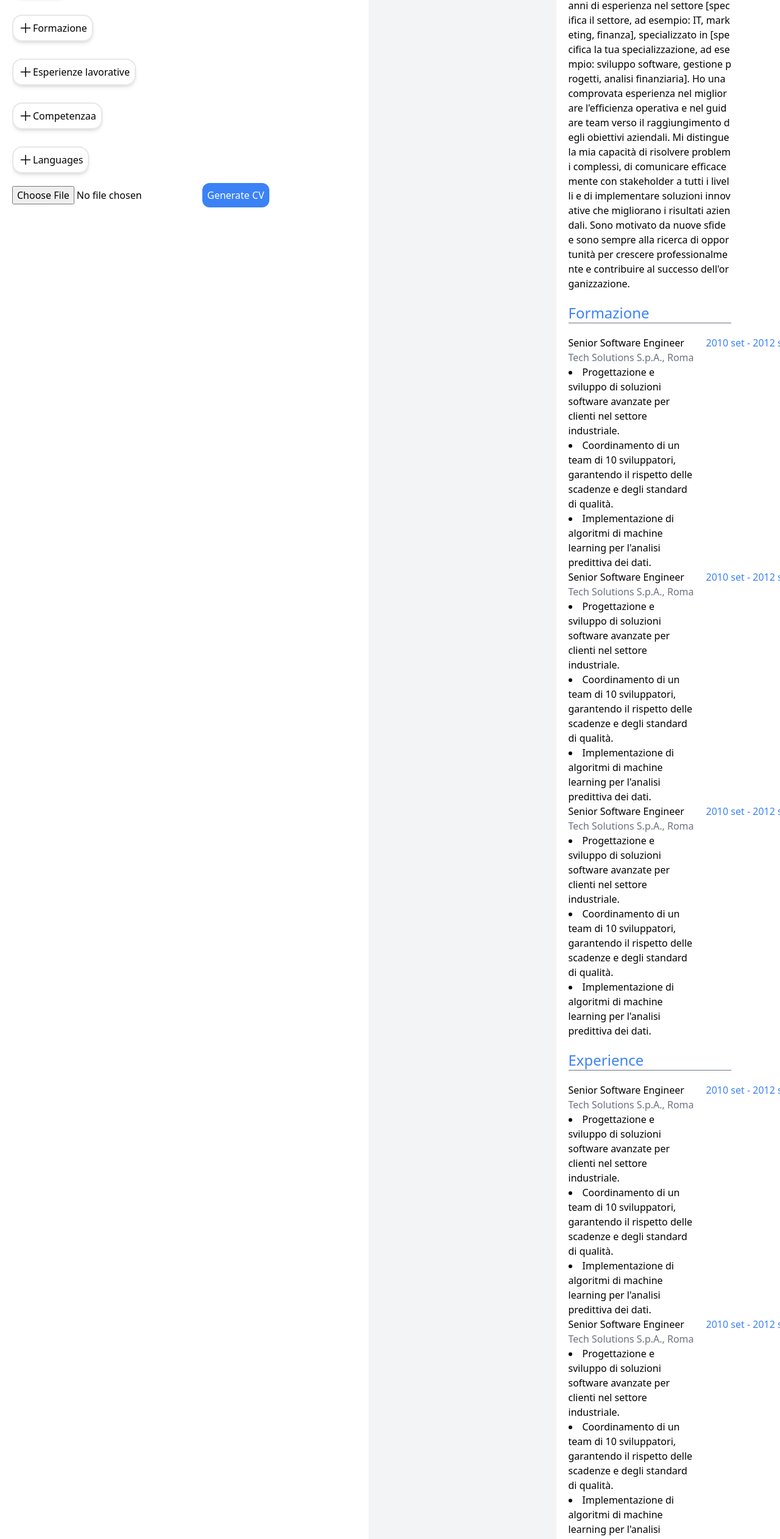
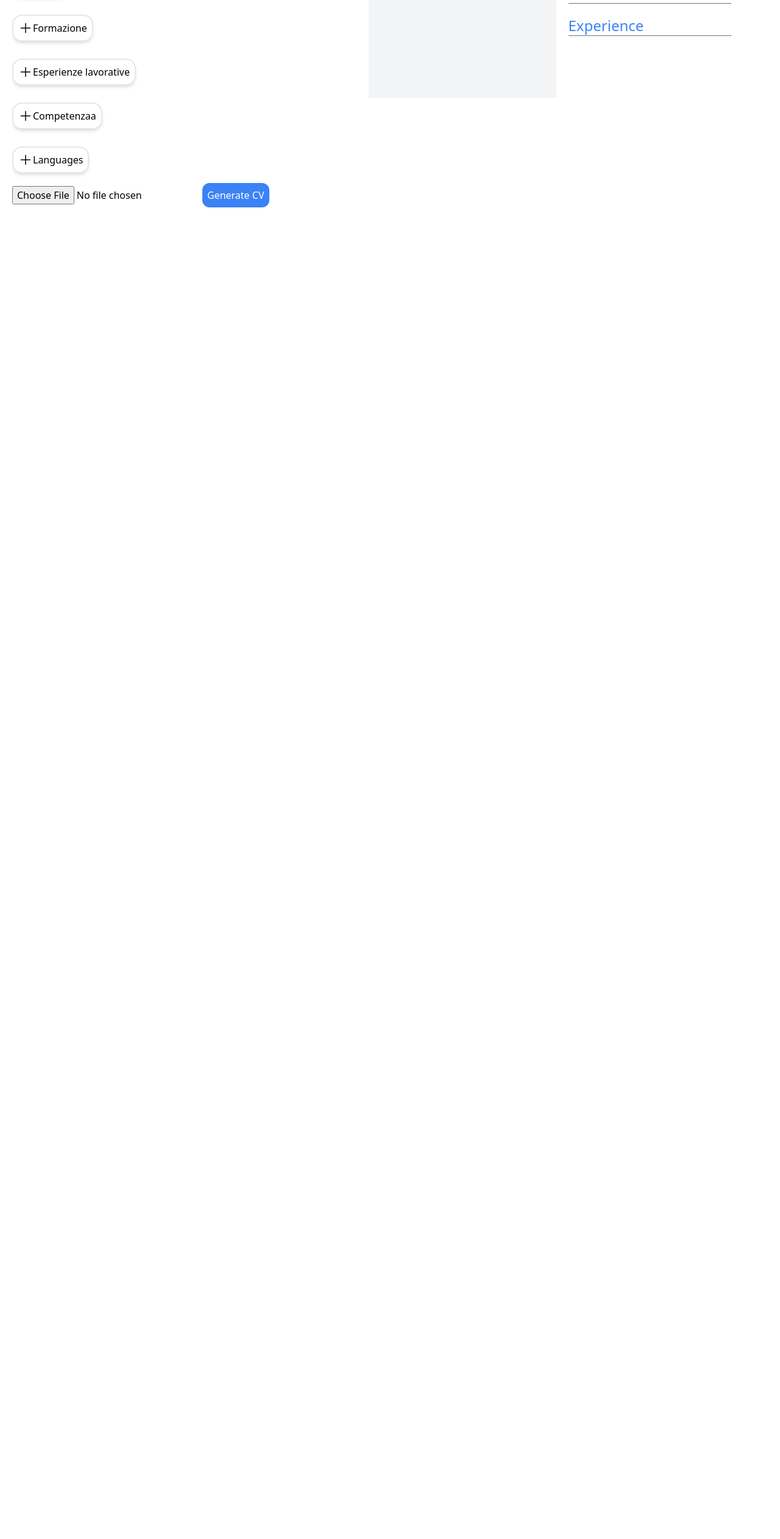
Before and after one commit to aivaneezy1/mensa, a Next.js app: page /create-cv in a window 1280 px wide. Shown: the part 256-2779 px from the top of the page at 61% size. After the commit the page ends 856 px from the top, so only its background shows below. Built offline with nearby package versions, Linux system fonts and the light colour scheme; what @react-pdf/renderer would draw is missing.

Commit message:
Finished the card component. Just need to modify the css styling

```diff
--- a/app/components/BgProfesisonale.jsx
+++ b/app/components/BgProfesisonale.jsx
@@ -102,6 +102,8 @@ const BgProfesisonale = (props) => {
     // Set state with generated years on component mount
     setYears(generateYears());
   }, []);
+
+  console.log("form", props.dataFieldList)
 
   return (
     <>
--- a/app/components/Card.jsx
+++ b/app/components/Card.jsx
@@ -31,7 +31,8 @@ const Card = (props) => {
     <div className="grid grid-cols-1 md:grid-cols-2  p-10 ">
       <div
         className={` ${
-          hasPersonalData ? "border-r border-gray-500 border-solid" : ""} bg-gray-100 `}
+          hasPersonalData ? "border-r border-gray-500 border-solid" : ""
+        } bg-gray-100 `}
       >
         <header className="flex flex-col p-5 gap-5">
           {hasPersonalData ? (
@@ -41,7 +42,6 @@ const Card = (props) => {
           ) : (
             ""
           )}
-
           {props.name ? (
             <div className="whitespace-normal">
               {datiPersonali(
@@ -411,113 +411,41 @@ const Card = (props) => {
               Profilo
             </h2>
             <p className=" break-words break-all  whitespace-normal">
-              Sono un professionista con oltre 10 anni di esperienza nel settore
-              [specifica il settore, ad esempio: IT, marketing, finanza],
-              specializzato in [specifica la tua specializzazione, ad esempio:
-              sviluppo software, gestione progetti, analisi finanziaria]. Ho una
-              comprovata esperienza nel migliorare l'efficienza operativa e nel
-              guidare team verso il raggiungimento degli obiettivi aziendali. Mi
-              distingue la mia capacità di risolvere problemi complessi, di
-              comunicare efficacemente con stakeholder a tutti i livelli e di
-              implementare soluzioni innovative che migliorano i risultati
-              aziendali. Sono motivato da nuove sfide e sono sempre alla ricerca
-              di opportunità per crescere professionalmente e contribuire al
-              successo dell'organizzazione.
+              {props.profileContent?.replace(/<\/?[^>]+(>|$)/g, "")}
             </p>
           </section>
         </div>
 
-        {/*Formazione */}
+        {/* Formazione */}
         <div className="my-5">
           <section>
-            <h2 className="text-blue-500 border-b border-gray-500 border-solid text-2xl mb-5  text-left">
+            <h2 className="text-blue-500 border-b border-gray-500 border-solid text-2xl mb-5 text-left">
               Formazione
             </h2>
 
-            <div className="flex justify-between gap-5">
+            {props.formDataFieldList.length > 0 &&
+              props.formDataFieldList.map((post, index) => (
+                <div key={index} className="flex justify-between gap-5 mb-5">
                   <div className="flex flex-col">
                     <h2 className="font-medium whitespace-nowrap">
-                  Senior Software Engineer
+                      {post.data}
                     </h2>
                     <p className="text-gray-500 whitespace-nowrap">
-                  Tech Solutions S.p.A., Roma
+                      {post.istitute}, {post.city}
                     </p>
-                <ul className="list-disc list-inside whitespace-normal">
-                  <li>
-                    Progettazione e sviluppo di soluzioni software avanzate per
-                    clienti nel settore industriale.
-                  </li>
-                  <li>
-                    Coordinamento di un team di 10 sviluppatori, garantendo il
-                    rispetto delle scadenze e degli standard di qualità.
-                  </li>
-                  <li>
-                    Implementazione di algoritmi di machine learning per
-                    l'analisi predittiva dei dati.
+                    <ul className="list-disc list-inside">
+                      <li className="whitespace-pre-line">
+                        {post.content
+                          ?.replace(/<\/?[^>]+(>|$)/g, "")
+                          .replace(/\./g, ".\u200B")}
                       </li>
                     </ul>
                   </div>
                   <p className="text-blue-500 whitespace-nowrap">
-                2010 set - 2012 set
+                    {post.dataInizioAnno} set - {post.dataFineAnno} set
                   </p>
                 </div>
-
-              <div className="flex justify-between gap-5">
-              <div className="flex flex-col">
-                <h2 className="font-medium whitespace-nowrap">
-                  Senior Software Engineer
-                </h2>
-                <p className="text-gray-500 whitespace-nowrap">
-                  Tech Solutions S.p.A., Roma
-                </p>
-                <ul className="list-disc list-inside whitespace-normal">
-                  <li>
-                    Progettazione e sviluppo di soluzioni software avanzate per
-                    clienti nel settore industriale.
-                  </li>
-                  <li>
-                    Coordinamento di un team di 10 sviluppatori, garantendo il
-                    rispetto delle scadenze e degli standard di qualità.
-                  </li>
-                  <li>
-                    Implementazione di algoritmi di machine learning per
-                    l'analisi predittiva dei dati.
-                  </li>
-                </ul>
-              </div>
-              <p className="text-blue-500 whitespace-nowrap">
-                2010 set - 2012 set
-              </p>
-            </div>
-
-
-             <div className="flex justify-between gap-5">
-              <div className="flex flex-col">
-                <h2 className="font-medium whitespace-nowrap">
-                  Senior Software Engineer
-                </h2>
-                <p className="text-gray-500 whitespace-nowrap">
-                  Tech Solutions S.p.A., Roma
-                </p>
-                <ul className="list-disc list-inside whitespace-normal">
-                  <li>
-                    Progettazione e sviluppo di soluzioni software avanzate per
-                    clienti nel settore industriale.
-                  </li>
-                  <li>
-                    Coordinamento di un team di 10 sviluppatori, garantendo il
-                    rispetto delle scadenze e degli standard di qualità.
-                  </li>
-                  <li>
-                    Implementazione di algoritmi di machine learning per
-                    l'analisi predittiva dei dati.
-                  </li>
-                </ul>
-              </div>
-              <p className="text-blue-500 whitespace-nowrap">
-                2010 set - 2012 set
-              </p>
-            </div>
+              ))}
           </section>
         </div>
 
@@ -527,62 +455,25 @@ const Card = (props) => {
             <h2 className="text-blue-500 border-b border-gray-500 border-solid text-2xl mb-5 text-left">
               Experience
             </h2>
-            <div className="flex justify-between gap-5">
-              <div className="flex flex-col">
+            {props.exprDataFieldList.length > 0 &&
+              props.exprDataFieldList.map((post, index) => (
+                <div key={index} className="flex justify-between  gap-5 mb-5">
+                  <div className="flex flex-col ">
                     <h2 className="font-medium whitespace-nowrap">
-                  Senior Software Engineer
+                      {post.data}
                     </h2>
                     <p className="text-gray-500 whitespace-nowrap">
-                  Tech Solutions S.p.A., Roma
+                      {post.istitute}, {post.city}
                     </p>
                     <ul className="list-disc list-inside whitespace-normal">
-                  <li>
-                    Progettazione e sviluppo di soluzioni software avanzate per
-                    clienti nel settore industriale.
-                  </li>
-                  <li>
-                    Coordinamento di un team di 10 sviluppatori, garantendo il
-                    rispetto delle scadenze e degli standard di qualità.
-                  </li>
-                  <li>
-                    Implementazione di algoritmi di machine learning per
-                    l'analisi predittiva dei dati.
-                  </li>
+                      <li>{post.content?.replace(/<\/?[^>]+(>|$)/g, "")}</li>
                     </ul>
                   </div>
                   <p className="text-blue-500 whitespace-nowrap">
-                2010 set - 2012 set
+                    {post.dataInizioAnno} set - {post.dataFineAnno} set
                   </p>
                 </div>
-
-
-             <div className="flex justify-between gap-5">
-              <div className="flex flex-col">
-                <h2 className="font-medium whitespace-nowrap">
-                  Senior Software Engineer
-                </h2>
-                <p className="text-gray-500 whitespace-nowrap">
-                  Tech Solutions S.p.A., Roma
-                </p>
-                <ul className="list-disc list-inside whitespace-normal">
-                  <li>
-                    Progettazione e sviluppo di soluzioni software avanzate per
-                    clienti nel settore industriale.
-                  </li>
-                  <li>
-                    Coordinamento di un team di 10 sviluppatori, garantendo il
-                    rispetto delle scadenze e degli standard di qualità.
-                  </li>
-                  <li>
-                    Implementazione di algoritmi di machine learning per
-                    l'analisi predittiva dei dati.
-                  </li>
-                </ul>
-              </div>
-              <p className="text-blue-500 whitespace-nowrap">
-                2010 set - 2012 set
-              </p>
-            </div>
+              ))}
           </section>
         </div>
       </div>
--- a/app/components/Card/Profile.jsx
+++ b/app/components/Card/Profile.jsx
@@ -5,14 +5,14 @@ import { RichTextEditor } from "../Editor";
 
 const Profile = (props) => {
   const [showProfile, setShowProfile] = useState(false);
-   const [content, setContent] = useState("");
+
   return (
     <>
     {handleButton(showProfile, setShowProfile, "Profile")}
       {showProfile && (
         <>
         <div className="flex break-words h-auto w-full max-w-sm sm:max-w-lg mb-10 ">
-        <RichTextEditor content={content} setContent={setContent}/>
+        <RichTextEditor content={props.content} setContent={props.setContent}/>
         </div>
         </>
       )}
--- a/app/components/CreateCv.jsx
+++ b/app/components/CreateCv.jsx
@@ -13,6 +13,7 @@ import Formazione from "./Card/Formazione";
 import DatiPersonali from "./Card/DatiPersonali";
 
 export default function Home() {
+
   // Dati states
   const {
     /*Dati personali */
@@ -42,6 +43,10 @@ export default function Home() {
     setWebsite,
     linkin,
     setLinkin,
+
+    /*Profile */
+  profileContent,
+  setProfileContent,
 
     /*Lingue e Compotenze */
     compDati,
@@ -141,7 +146,10 @@ export default function Home() {
           />
 
           {/*Profile */}
-          {<Profile />}
+          {<Profile
+
+          content={profileContent}
+          setContent={setProfileContent}/>}
 
           {/*Formazione */}
           {
@@ -260,6 +268,10 @@ export default function Home() {
             langDati={langDati}
             compFieldList={compFieldList}
             langFieldList={langFieldList}
+            profileContent={profileContent}
+            formDataFieldList={formDataFieldList}
+            exprDataFieldList={exprDataFieldList}
+
           />
         </div>
       </div>
--- a/app/components/Editor.jsx
+++ b/app/components/Editor.jsx
@@ -44,6 +44,7 @@ export const RichTextEditor = (props) => {
         formats={formats}
         value={props.content}
         onChange={(value) => props.setContent(value)}
+         style={{ minHeight: "400px" }} // Adjust minHeight as needed
         className="react-quill break-words whitespace-pre-wrap sm:w-full h-48 mb-10 mr-10 rounded-md"
       />
     </div>
--- a/app/context/DatiContext.jsx
+++ b/app/context/DatiContext.jsx
@@ -20,6 +20,10 @@ const DatiContextProvider = ({ children }) => {
   const [website, setWebsite] = useState("");
   const [linkin, setLinkin] = useState("");
 
+
+  /*Profile */
+  const [profileContent, setProfileContent] = useState("")
+
   /*Competenze and edit field */
   const [compDati, setCompDati] = useState("");
   const [langDati, setLangDati] = useState("");
@@ -27,7 +31,6 @@ const DatiContextProvider = ({ children }) => {
   const [langFieldList, setLangFieldList] = useState([]);
 
   /*background professional field */
-
   /*FormField */
   const [formDati, setFormDati] = useState("");
   const [formOrg, setFormOrg] = useState("");
@@ -87,6 +90,10 @@ const DatiContextProvider = ({ children }) => {
         langFieldList,
         setLangFieldList,
 
+        /*Profile Dati */
+        profileContent,
+        setProfileContent,
+
         /*Formazione Dati */
         formDati,
         setFormDati,
```
Lines whose indentation alone changed are shown as unchanged.
